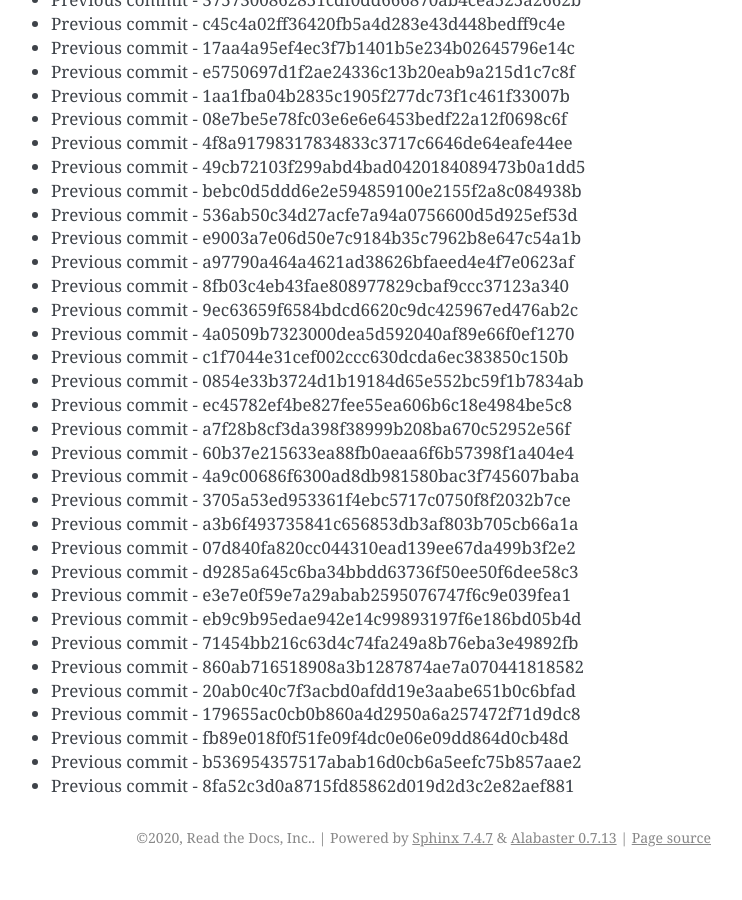
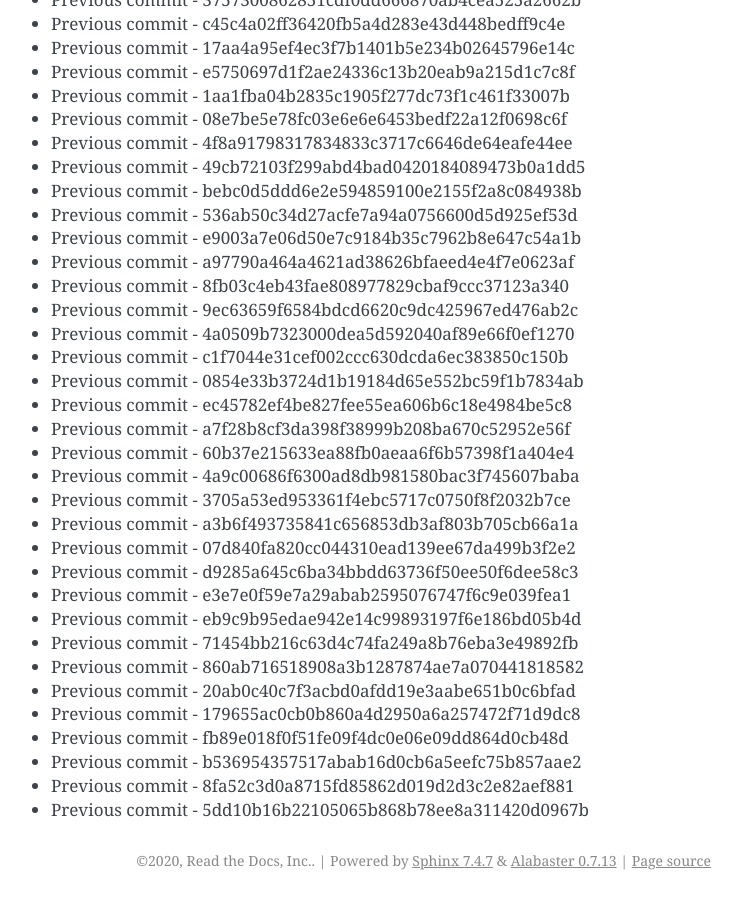
Before and after one commit to readthedocs/rtd-git-stresstest, a Sphinx documentation site: the page built from docs/updates.rst, in a window 1280 px wide and 900 px high, scrolled down 93915 px. Shown: the whole window, without its empty margins (399-1141 px from the left). Built offline with Sphinx 7.4.7, drawn with Linux system fonts in a browser that asks for light colours; before the commit the page ends 94792 px from its top, so only the background shows below that.

Commit message:
Generating commit from previous: 5dd10b16b22105065b868b78ee8a311420d0967b

```diff
--- a/docs/updates.rst
+++ b/docs/updates.rst
@@ -3978,3 +3978,4 @@ It can be tested for any performance characteristics.
 * Previous commit - fb89e018f0f51fe09f4dc0e06e09dd864d0cb48d
 * Previous commit - b536954357517abab16d0cb6a5eefc75b857aae2
 * Previous commit - 8fa52c3d0a8715fd85862d019d2d3c2e82aef881
+* Previous commit - 5dd10b16b22105065b868b78ee8a311420d0967b
```
